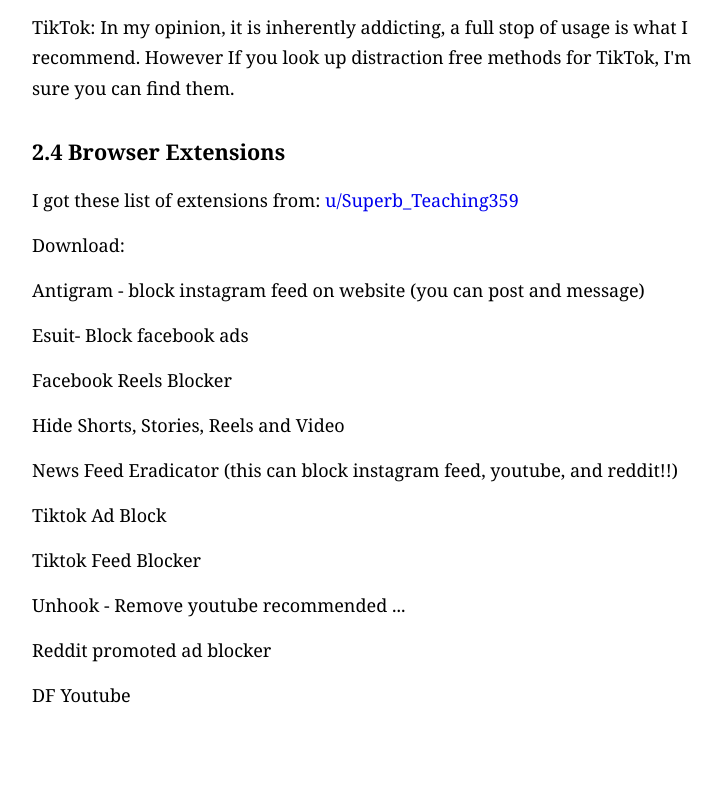
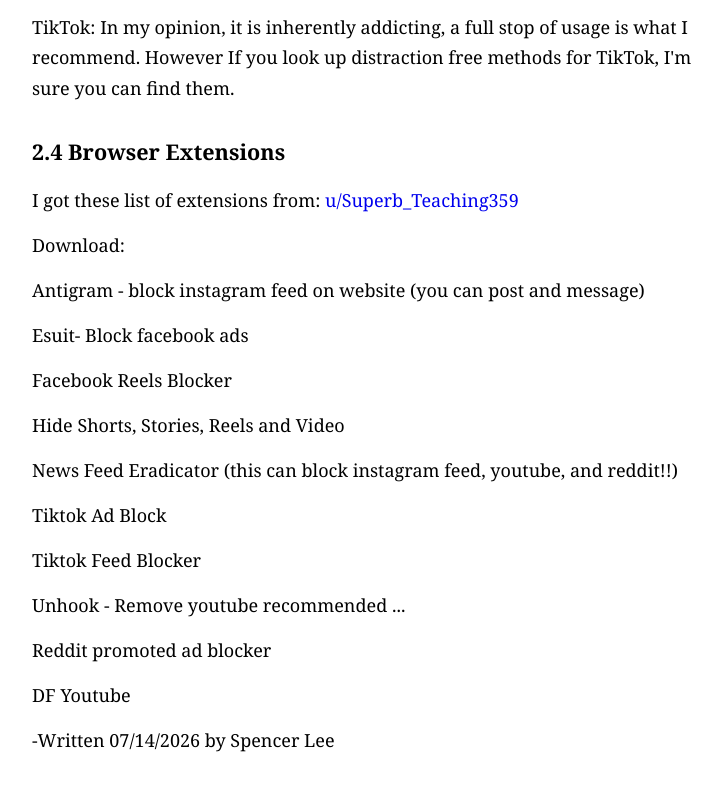
Before and after one commit to spencerhuanglee/my-blog, an Eleventy site: page src/posts/social-media.md in a window 1280 px wide. Shown: the part 5324-6114 px from the top of the page, without its empty margins (158-879 px from the left). Before the commit the page ends 6069 px from the top, so only its background shows below. Built offline with nearby package versions, Linux system fonts and the light colour scheme; Eleventy itself is replaced by a stand-in of ours; files that its build step writes are made by us from their sources.

Commit message:
updated social-media signature

```diff
--- a/src/posts/social-media.md
+++ b/src/posts/social-media.md
@@ -114,3 +114,6 @@ Unhook - Remove youtube recommended ...
 Reddit promoted ad blocker
 
 DF Youtube
+
+
+-Written 07/14/2026 by Spencer Lee
```
